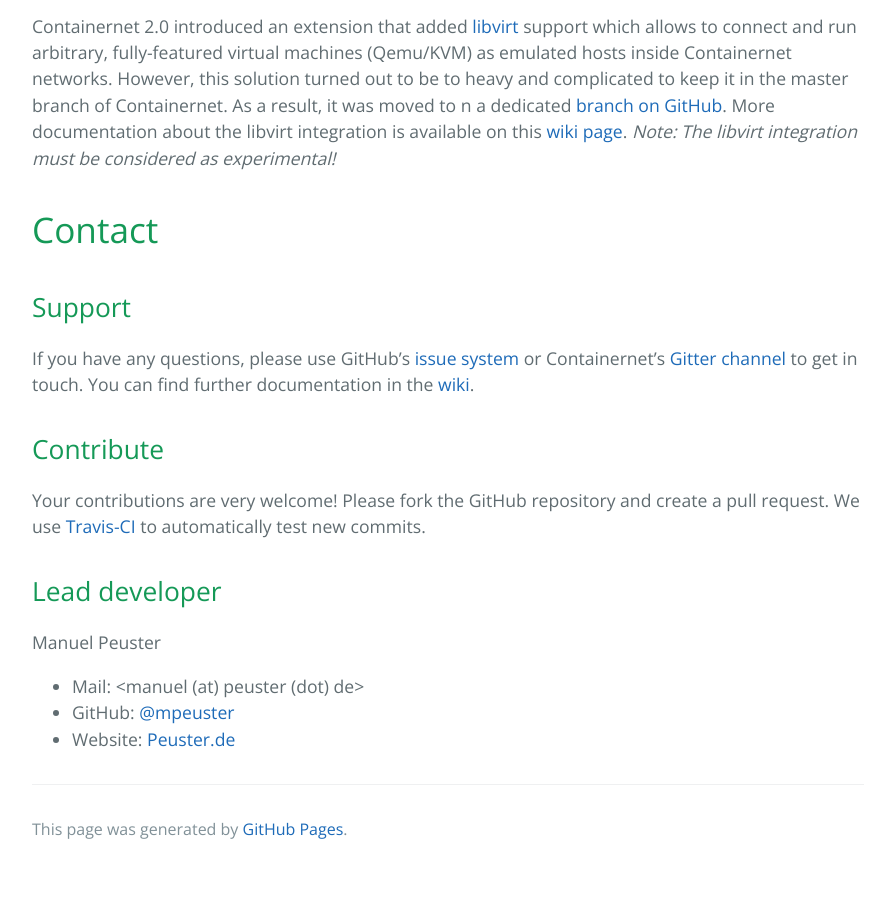
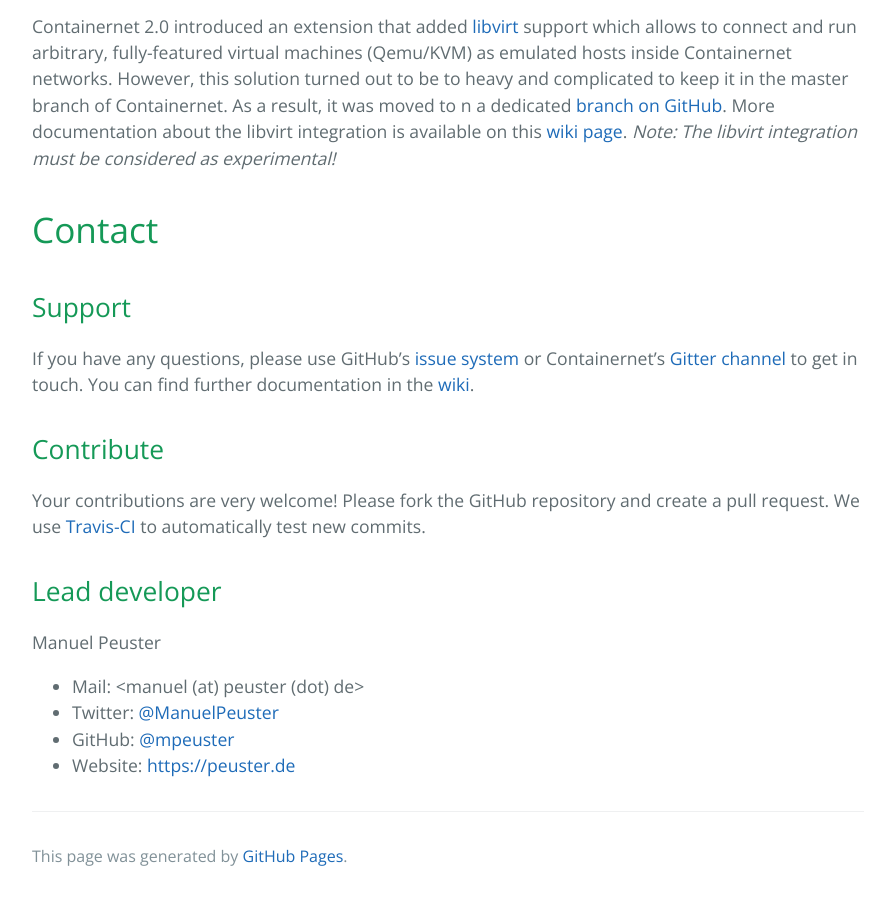
Before and after one commit to containernet/containernet.github.io, a Jekyll site: the page built from index.md, in a window 1280 px wide and 900 px high, scrolled down 7030 px. Shown: the whole window, without its empty margins (192-1082 px from the left). Built offline with Jekyll 4.4.1, drawn with Linux system fonts in a browser that asks for light colours; our own code applies the rules of GitHub Pages for plain Markdown files; before the commit the page ends 7903 px from its top, so only the background shows below that.

Commit message:
Contact details
Signed-off-by: peusterm <manuel.peuster@uni-paderborn.de>

```diff
--- a/index.md
+++ b/index.md
@@ -240,5 +240,6 @@ Your contributions are very welcome! Please fork the GitHub repository and creat
 
 Manuel Peuster
 * Mail: <manuel (at) peuster (dot) de>
+* Twitter: [@ManuelPeuster](https://twitter.com/ManuelPeuster)
 * GitHub: [@mpeuster](https://github.com/mpeuster)
-* Website: [Peuster.de](https://peuster.de)
+* Website: [https://peuster.de](https://peuster.de)
```
